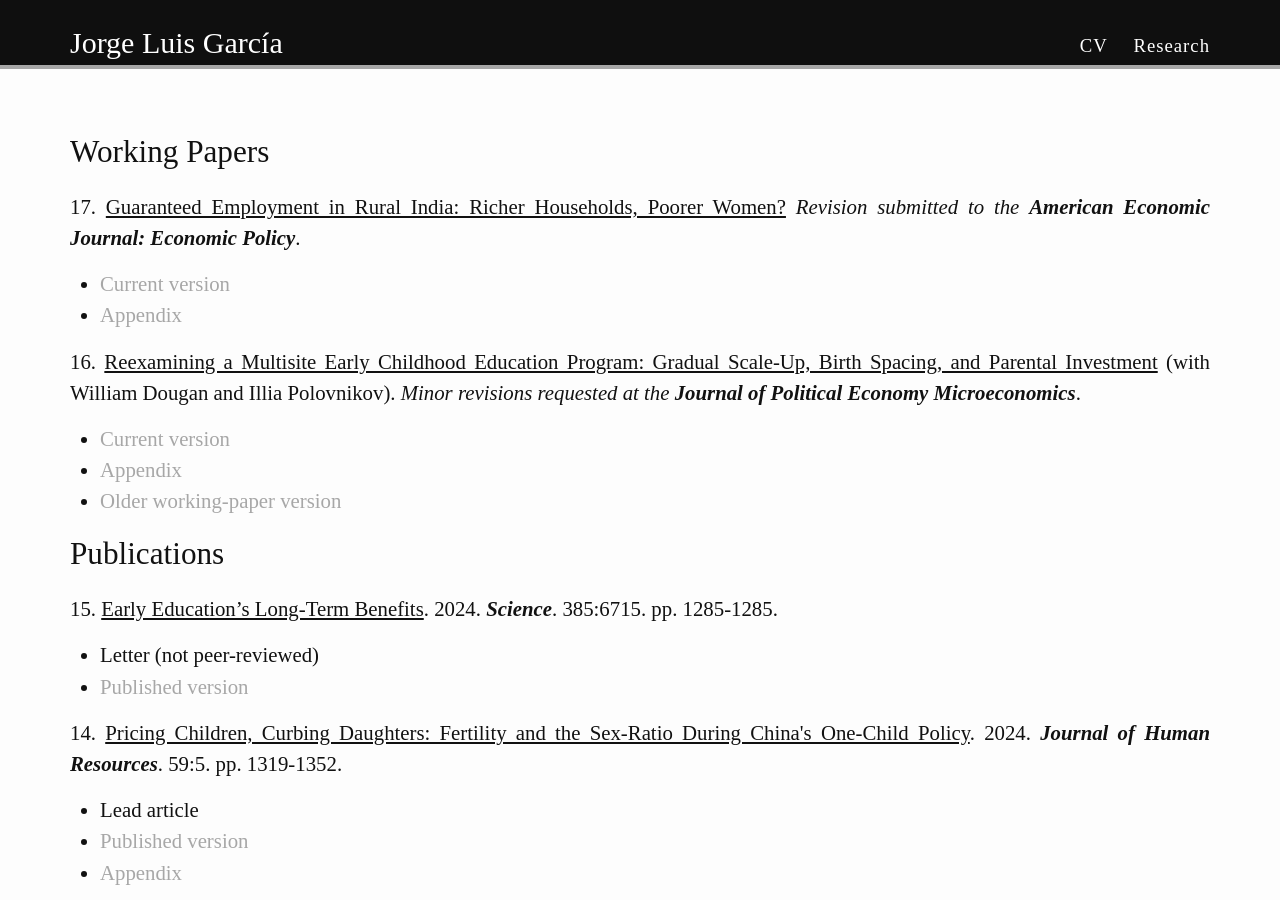
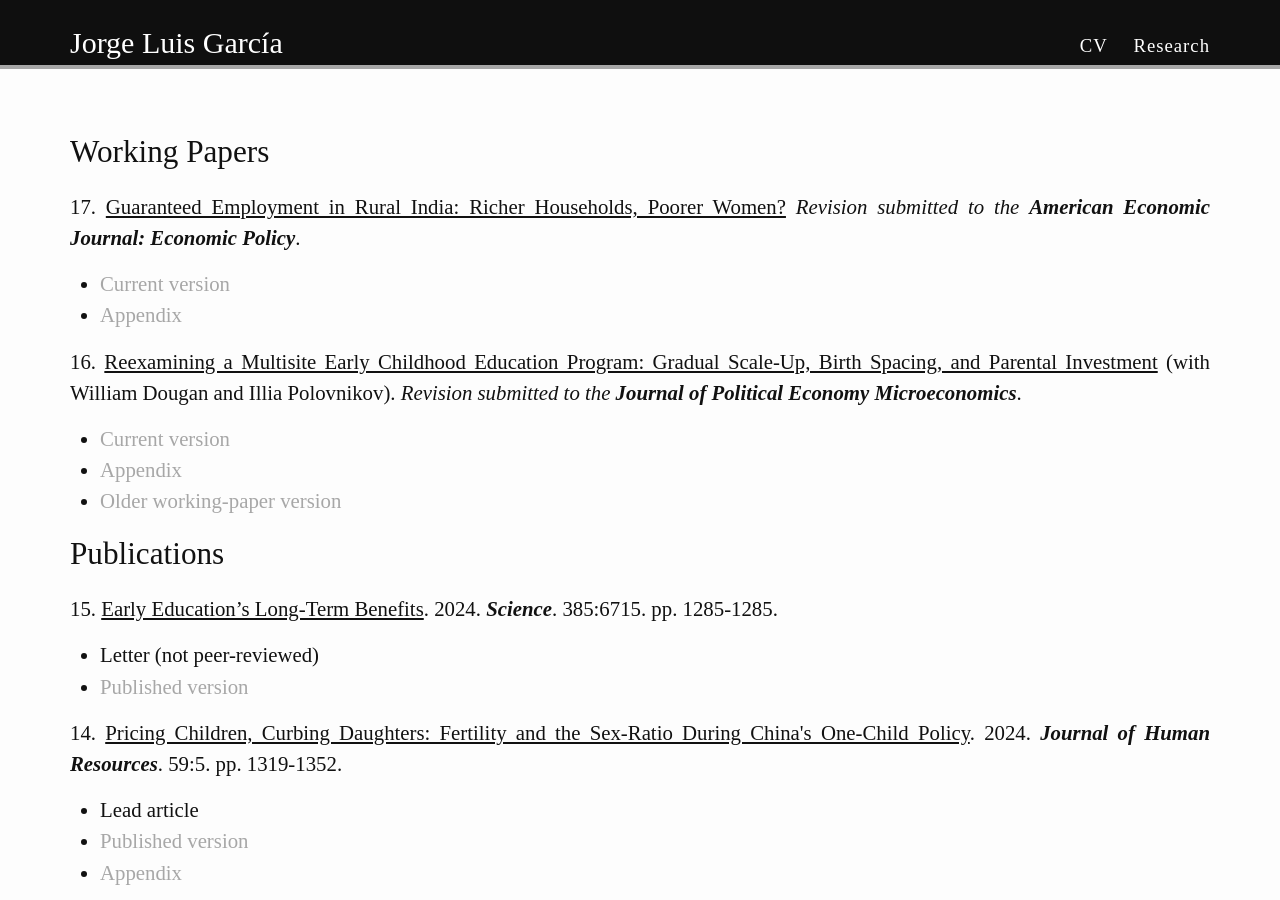
Before and after one commit to jorgelgarcia/jorgelgarcia.github.io, a Jekyll site: the page built from research.md, in a window 1280 px wide and 900 px high. Built offline with Jekyll 4.4.1, drawn with Linux system fonts in a browser that asks for light colours; nearby versions of some CDN libraries; some web fonts are replaced.

Commit message:
ammend jpe micro submission

```diff
--- a/research.md
+++ b/research.md
@@ -10,7 +10,7 @@ permalink: /research/
 * [Appendix](https://www.dropbox.com/scl/fi/q2rrv990vf8mvw18oji0x/gem_appendix_09-13-2024a_jlg.pdf?rlkey=vggyq1nqhtf7gdtdxoa25l611&st=pmvaxzjv&dl=0)
 <br/>
 
-16\. <u>Reexamining a Multisite Early Childhood Education Program: Gradual Scale-Up, Birth Spacing, and Parental Investment</u> (with William Dougan and Illia Polovnikov). <em>Minor revisions requested at the <b>Journal of Political Economy Microeconomics</b></em>.
+16\. <u>Reexamining a Multisite Early Childhood Education Program: Gradual Scale-Up, Birth Spacing, and Parental Investment</u> (with William Dougan and Illia Polovnikov). <em>Revision submitted to the <b>Journal of Political Economy Microeconomics</b></em>.
 * [Current version](https://www.dropbox.com/scl/fi/s6d96au33t0sd1u9xe3kt/gsbspi_paper_01-02-2025a_jlg.pdf?rlkey=jd0x4d1fb7julzb2re1xhqkjq&dl=0)
 * [Appendix](https://www.dropbox.com/scl/fi/832uvupvad3cg8mcphgnw/gsbspi_appendix_01-02-2025a_jlg.pdf?rlkey=i9v62j8m6lu0l43cbbflednwc&dl=0)
 * [Older working-paper version](https://www.dropbox.com/scl/fi/udo4s7c5kb3pclros6xro/w31694.pdf?rlkey=lq2wacji57tpch7et2zp0ev7a&dl=0)
```
